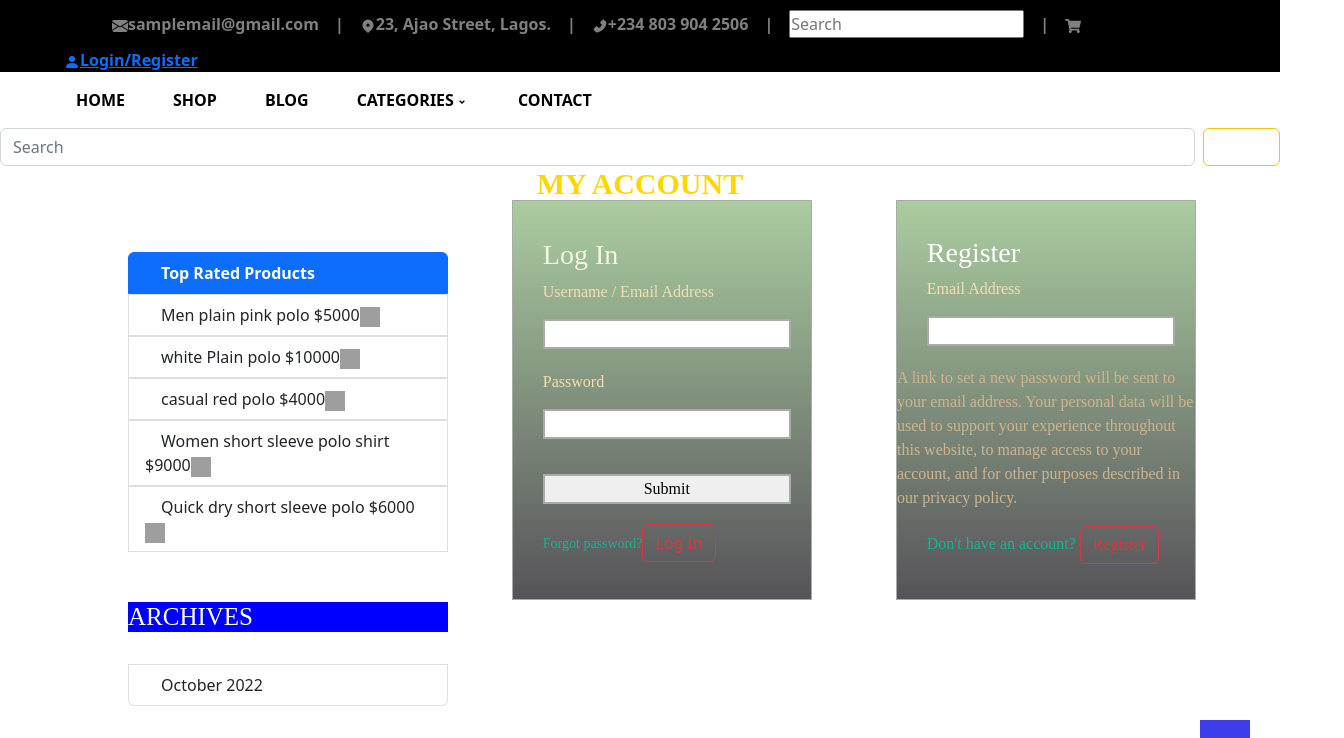
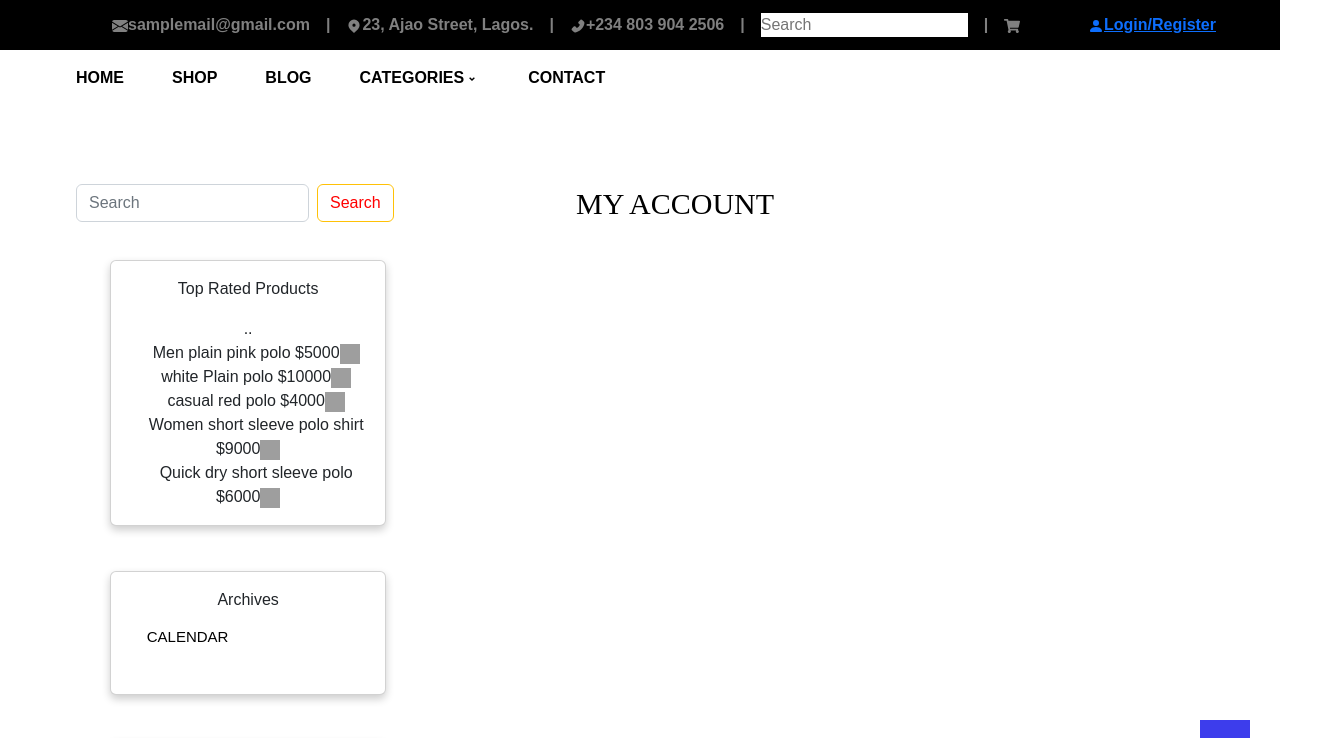
Before and after one commit to hameedaah/e-commerce, a React (Create React App) app: page /account in a window 1280 px wide. Shown: the top 738 px of the page, 1344 px wide, since content can reach past the window. Built offline with nearby package versions, Linux system fonts and the light colour scheme; grey boxes are pictures that could not be loaded.

Commit message:
added files for sidebar component

```diff
--- a/src/components/Account.jsx
+++ b/src/components/Account.jsx
@@ -3,71 +3,24 @@ import './css/account.css'
 import AOS from 'aos'
 import 'aos/dist/aos.css'
 import 'aos/dist/aos.js'
-import Sidebar from './Sidebar'
-
+import Search from './Search'
+import Login2 from './Login2'
+import Register from './Register'
 
 
 const Account = () => {
 
-  useEffect(() => {
-    AOS.init({
-    duration: 1000
-    }, [])
-    })
+  // useEffect(() => {
+  //   AOS.init({
+  //   duration: 3000
+  //   }, [])
+  //   })
   return (
-    <div>
+    <div className='sidebar-container'>
 
-
-{/*  Beginning of search component */}
-<form className="d-flex" role="search">
-<input className="form-control me-2" type="search" placeholder="Search" aria-label="Search"></input>
-<button style={{color:'white'}} className="btn btn-outline-warning" type="submit"><i style={{color:'red'}} className="fas fa-search"></i>Search</button>
-</form>
-{/*  End of search component */}
-
-
-{/* Beginning Of My Account */}
-
-<h1 style={{textAlign:'center', fontWeight: 'bold',color: 'gold', fontSize:'30px', fontFamily:'serif'}}>My Account</h1>
-
-{/* End Of My Account */}
-
-
-{/* Beginning Of LogIn */}
-<div className="form"  data-aos="flip-right" data-aos-easing="ease-out-cubic" data-aos-duration="2000">
-    <form action="">
-        <h3>Log In</h3>
-
-        <label for="email"><i style={{color:'black'}} className="fas fa-user"></i>Username / Email Address</label>
-        <input  type="email" name="email" id="email" required></input>
-        <label for="password" required><i style={{color:'red'}} className="fas fa-key"></i>Password</label>
-        <input type="password " name="password" required id="password" autocomplete="current-password"></input>
-        <input type="submit" id="Login"></input>
-        <small><a href="">Forgot password?</a></small>
-        {/* <a href="">Log In</a> */}
-        <button className="btn btn-outline-danger" type="submit">Log In</button>
-    </form>
-</div>
-{/* End Of LogIn */}
-
-
-
-{/* Beginning Of Register */}
-<div className='loginform' data-aos="flip-left" data-aos-easing="ease-out-cubic" data-aos-duration="2000">
-<form action="">
-  <h3>Register</h3>
-
-  <label for="email"><i style={{color:'black'}} className="fas fa-user"></i>Email Address </label>
-        <input type="email" name="email" id="email" required></input>
-        <p>A link to set a new password will be sent to your email address.
-          Your personal data will be used to support your experience throughout this website, to manage access to your account, and for other purposes described in our privacy policy.</p>
-        <span><a href="">Don't have an account? </a>  <button className="btn btn-outline-danger" type="submit">Register</button></span>
-
-    </form>
-</div>
-{/* End Of Register */}
-
-<Sidebar />
+<Search />
+{/* <Login2 />
+<Register /> */}
 
 </div>
 
--- /dev/null
+++ b/src/components/Login2.jsx
@@ -0,0 +1,42 @@
+import React, { useEffect } from 'react'
+import './css/account.css'
+import AOS from 'aos'
+import 'aos/dist/aos.css'
+import 'aos/dist/aos.js'
+import pictureData from './js/pictureData'
+
+const Login2 = () => {
+
+    useEffect(() => {
+        AOS.init({
+        duration: 100
+        }, [])
+        })
+
+  return (
+    <div>
+           <div className="form"  data-aos="fade-left" data-aos-easing="ease-out-cubic" data-aos-duration="2000">
+    <form action="">
+    <label className="email" for="email"><i ></i>Username / Email Address </label>
+    <span style={{color:'red'}} className="required">*</span>
+        <input style={{marginLeft:'5%'}}  type="email" name="email" id="email" required></input>
+        <div className="woocommerce-form-row woocommerce-form-row--wide form-row form-row-wide">
+				<label className="pword" for="password">Password&nbsp;<span style={{color:'red'}} className="required">*</span></label>
+				<input style={{marginLeft:'5%'}} className="woocommerce-Input woocommerce-Input--text input-text" type="password" name="password" required id="password" autocomplete="current-password" />
+			</div>
+      <div className="form-row">
+
+        <span style={{marginLeft:'10%', fontFamily:'Times'}}><a  href="" >Remember Me </a> </span>
+        <button className="btn btn-outline-danger " type="submit">LOG IN</button>
+
+			</div>
+			<div className="digital">
+				<a style={{marginLeft:'10%', fontFamily:'Times'}} href="">Lost your password?</a>
+			</div>
+    </form>
+    </div>
+    </div>
+  )
+}
+
+export default Login2
--- /dev/null
+++ b/src/components/Register.jsx
@@ -0,0 +1,35 @@
+import React, { useEffect } from 'react'
+import './css/account.css'
+import AOS from 'aos'
+import 'aos/dist/aos.css'
+import 'aos/dist/aos.js'
+import pictureData from './js/pictureData'
+
+const Register = () => {
+
+    useEffect(() => {
+        AOS.init({
+        duration: 100
+        }, [])
+        })
+
+  return (
+
+    <div>
+      <div className='loginform' data-aos="fade-left" data-aos-easing="ease-out-cubic" data-aos-duration="2000">
+<form action="">
+
+
+        <label  for="email"><i ></i>Username / Email Address </label><span style={{color:'red'}} className="required">*</span>
+        <input style={{marginLeft:'5%'}}  type="email" name="email" id="email" required></input>
+        <p>A link to set a new password will be sent to your email address.
+          Your personal data will be used to support your experience throughout this website, to manage access to your account, and for other purposes described in our <a href=""> privacy policy.</a></p>
+        <button className="btn btn-outline-danger" type="submit">REGISTER</button>
+
+    </form>
+    </div>
+    </div>
+  )
+}
+
+export default Register
--- /dev/null
+++ b/src/components/Search.jsx
@@ -0,0 +1,104 @@
+import React, { useState, useEffect } from 'react'
+import './css/account.css'
+import AOS from 'aos'
+import 'aos/dist/aos.css'
+import 'aos/dist/aos.js'
+import pictureData from './js/pictureData'
+
+const categories = [...new Set(pictureData.map(picture=>
+  picture.category
+))]
+
+let topRated = []
+  for(let i=0; i<5; i++){
+        topRated.push(pictureData[i])
+  }
+const Search = () => {
+  const [topProducts, setTopProducts] = useState(topRated)
+
+
+
+  console.log(topRated)
+
+  useEffect(() => {
+    AOS.init({
+    duration: 5000
+    }, [])
+    })
+
+  return (
+    <div>
+    <nav className="navbar bg-" style={{top:'70px', left:'5%'}}>
+  <div className="container-fluid" >
+    <form className="d-flex" role="search" data-aos="fade-right" data-aos-easing="ease-out-cubic">
+      <input className="form-control me-2" type="search" placeholder="Search" aria-label="Search"></input>
+      <button style={{color:'red'}} className="btn btn-outline-warning" type="submit"><i style={{color:'red'}} className="fas fa-"></i>Search</button>
+
+    </form>
+    </div>
+
+    <div className="account">
+      <h1>My account</h1>
+    </div>
+</nav>
+
+<div style={{marginLeft:'100px'}} className="row"  data-aos="fade-right" data-aos-easing="ease-out-cubic">
+
+  <div className="column">
+    <div className="card">
+      <p>Top Rated Products</p>..
+
+
+
+
+      {
+
+        topProducts.map(item=>{
+          const {id, price,imageurl, productName} = item
+          return(
+            <div key={id}>
+          <a className="list-group-item" href=""><i className=" me-3 text-danger"></i>{productName}<span className="woocommerce-Price-amount amount"><bdi>  <span className="woocommerce-Price-currencySymbol">&#36;</span>{price}</bdi></span>
+          <img src={item.imageurl} alt='' width='20px' height='20px'/>
+          </a>
+          </div>
+
+          )
+        })}
+
+      </div>
+
+  </div>
+
+  </div>
+
+
+
+  <div style={{marginLeft:'100px'}} className="row"  data-aos="fade-right" data-aos-easing="ease-out-cubic">
+  <div className="column">
+    <div className="card" style={{marginTop:'-20%'}}>
+      <p>Archives</p>
+      <h1 style={{fontSize:'15px',  marginRight:'50%'}} className="fas fa-calendar"><a style={{textDecoration:'none', color:'black'}} href="">Calendar</a></h1>
+      </div>
+      </div>
+      </div>
+
+      <div style={{marginLeft:'100px'}} className="row"  data-aos="fade-right" data-aos-easing="ease-out-cubic">
+      <div className="column">
+    <div className="card" style={{marginTop:'-20%'}}>
+      <p>Categories</p>
+      <h1 style={{fontSize:'13px', marginRight:'50%'}} className="fas fa-file"><a style={{textDecoration:'none', color:'black'}} href="">Animals</a></h1>
+      <h1 style={{fontSize:'13px', marginRight:'50%'}} className="fas fa-file"><a style={{textDecoration:'none', color:'black'}} href="">Cosmos</a></h1>
+      <h1 style={{fontSize:'13px', marginRight:'50%'}} className="fas fa-file"><a style={{textDecoration:'none', color:'black'}} href="">Nature</a></h1>
+      <h1 style={{fontSize:'13px', marginRight:'50%'}} className="fas fa-file"><a style={{textDecoration:'none', color:'black'}} href="">Other</a></h1>
+      <h1 style={{fontSize:'13px', marginRight:'50%'}} className="fas fa-file"><a style={{textDecoration:'none', color:'black'}} href="">People</a></h1>
+      </div>
+      </div>
+      </div>
+</div>
+
+
+
+  )
+}
+
+export default Search
--- a/src/components/css/account.css
+++ b/src/components/css/account.css
@@ -1,10 +1,131 @@
-*{
+.account h1{
+    color: black;
+    position: absolute;
+    left: 40%;
+    font-family: 'Times New Roman', Times, serif;
+    font-size: 30px;
+    top: 10px;
+}
+.tablecss{
+    position: absolute;
+    box-shadow: wheat;
+    border: 1px solid wheat;
+    background-color: white;
+    border-radius: 7px;
+    margin-top: 100px;
+    left: 115px;
+    padding: 100px;
+}
+.table{
+    position: absolute;
+    box-shadow: wheat;
+    border: 1px solid wheat;
+    background-color: white;
+    border-radius: 7px;
+    margin-top: 300px;
+    left: 115px;
+    width: 300px;
+}
+
+* {
+    box-sizing: border-box;
+  }
+
+  body {
+    font-family: Arial, Helvetica, sans-serif;
+  }
+
+  /* Float four columns side by side */
+  .column {
+    float: left;
+    width: 25%;
+    padding: 0 10px;
+    margin-top: 100px;
+  }
+
+  /* Remove extra left and right margins, due to padding in columns */
+  .row {margin: 0 -5px;}
+
+  /* Clear floats after the columns */
+  .row:after {
+    content: "";
+    display: table;
+    clear: both;
+  }
+
+  /* Style the counter cards */
+  .card {
+    box-shadow: 0 4px 8px 0 rgba(0, 0, 0, 0.2); /* this adds the "card" effect */
+    padding: 16px;
+    text-align: center;
+    background-color: white;
+  }
+
+  *{
     margin: 0px;
     padding: 0px;
-    box-sizing: border-box;
+    border: 0px;
 }
 
+.form{
+    position: absolute;
+    display: flex;
+    flex-direction: column;
+    justify-content: center;
+    align-items: center;
+    top: 35%;
+    left: 35%;
+    width: 350px;
+    transform: translate(-50%, -50%);
+    height: auto;
+    border: 1px solid #aaa;
+    background: white;
+    color: black;
+    padding-bottom: 20px;
+    padding-top: 20px;
+}
+.form small[type='submit']{
+    background: linear-gradient(to bottom, rgba(67, 8, 106, 0.8), rgba(45,3, 86, 0.7));
+    border: 3px solid #fff;
+    color: white;
+    border-radius: 15px;
 
+}
+
+.form input{
+    width: calc(100% - 50px);
+    border: 2px solid #aaa;
+    margin-bottom: 20px;
+    height: 30px;
+    margin-bottom: 20px;
+    margin-top: 15px;
+
+}
+.form hr{
+    border: 1px solid #aaa;
+    width:90%;
+    margin-top: 5px;
+    margin-bottom: 15px;
+}
+  .form a{
+      text-decoration: none;
+      color: rgb(17, 182, 154)
+  }
+  .form button{
+    margin-left: 10%;
+  }
+
+  .form label{
+    font-family: 'Times New Roman', Times, serif;
+    margin-left: 15%;
+  }
+
+
+  *{
+    margin: 0px;
+    padding: 0px;
+    border: 0px;
+}
 
 .loginform{
     position: absolute;
@@ -12,35 +133,17 @@
     flex-direction: column;
     justify-content: center;
     align-items: center;
-    top: 25%;
-    left: 70%;
-    width: 300px;
+    top: 35%;
+    left: 65%;
+    width: 350px;
     transform: translate(-50%, -50%);
-    height: 50%;
+    height: auto;
     border: 1px solid #aaa;
-    background: linear-gradient(to bottom, rgba(149, 192, 136, 0.8), rgba(14, 10, 19, 0.7));
+    background: white;
+    color: black;
     padding-bottom: 20px;
     padding-top: 20px;
-    color: beige;
-    font-family: 'Times New Roman', Times, serif;
 }
-.loginform label{
-    color: wheat;
-    margin-left: 10%;
-}
-.loginform p{
-    font-family:'Times New Roman', Times, serif;
-    color:tan;
-}
-.loginform a:hover{
-    color:tomato}
-
-.loginform h3{
-    font-family: 'Times New Roman', Times, serif;
-    color: white;
-    margin-left: 10%;
-}
-
 .loginform small[type='submit']{
     background: linear-gradient(to bottom, rgba(67, 8, 106, 0.8), rgba(45,3, 86, 0.7));
     border: 3px solid #fff;
@@ -56,7 +159,7 @@
     height: 30px;
     margin-bottom: 20px;
     margin-top: 15px;
-    margin-left: 10%;
+
 
 }
 .loginform hr{
@@ -67,75 +170,25 @@
 }
   .loginform a{
       text-decoration: none;
-      color: rgb(17, 182, 154);
-      margin-left: -5%;
-      font-family: 'Times New Roman', Times, serif;
+      color: rgb(17, 182, 154)
+  }
+  .loginform button{
+    margin-left: 15%;
+  }
+  .loginform p{
+    font-family: 'Times New Roman', Times, serif;
   }
 
-  .loginform span{
-    color: rgb(17, 182, 154);
+  .loginform label{
     font-family: 'Times New Roman', Times, serif;
     margin-left: 15%;
-
   }
 
-  .form{
-    position: absolute;
-    display: flex;
-    flex-direction: column;
-    justify-content: center;
-    align-items: center;
-    top: 25%;
-    left: 40%;
-    width: 300px;
-    transform: translate(-50%, -50%);
-    height: 50%;
-    border: 1px solid #aaa;
-    background: linear-gradient(to bottom, rgba(149, 192, 136, 0.8), rgba(14, 10, 19, 0.7));
-    padding-bottom: 20px;
-    padding-top: 20px;
-}
-.form h3{
-    font-family: 'Times New Roman', Times, serif;
-    color: beige;
-    margin-left: 10%;
-}
-
-.form small[type='submit']{
-    background: linear-gradient(to bottom, rgba(67, 8, 106, 0.8), rgba(45,3, 86, 0.7));
-    border: 3px solid #fff;
-    color: white;
-    border-radius: 15px;
-    left: 60%;
-
-}
-
-.form input{
-    width: calc(100% - 50px);
-    border: 2px solid #aaa;
-    margin-bottom: 20px;
-    height: 30px;
-    margin-bottom: 20px;
-    margin-top: 15px;
-    margin-left: 10%;
-    font-family: 'Times New Roman', Times, serif;
-}
-.form label{
-    color: wheat;
-    margin-left: 10%;
-    font-family: 'Times New Roman', Times, serif;
-}
-.form hr{
-    border: 1px solid #aaa;
-    width:90%;
-    margin-top: 50px;
-    margin-bottom: 15px;
-}
-.form small{
-    margin-left: 10%;
-}
-  .form a{
-      text-decoration: none;
-      color: rgb(17, 182, 154);
-      font-family: 'Times New Roman', Times, serif;
+  /* Responsive columns - one column layout (vertical) on small screens */
+  @media screen and (max-width: 600px) {
+    .column {
+      width: 100%;
+      display: block;
+      margin-bottom: 20px;
+    }
   }
```
